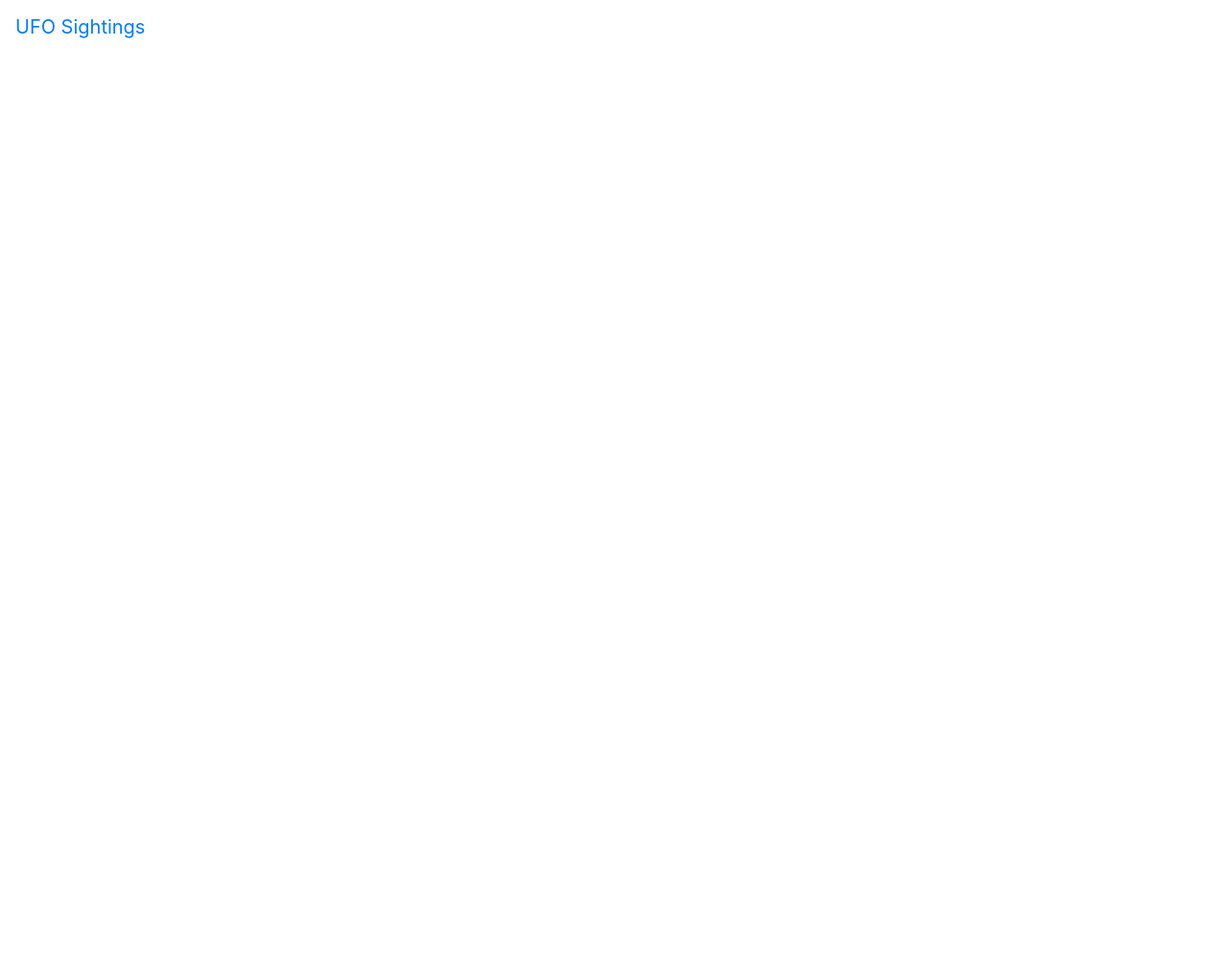
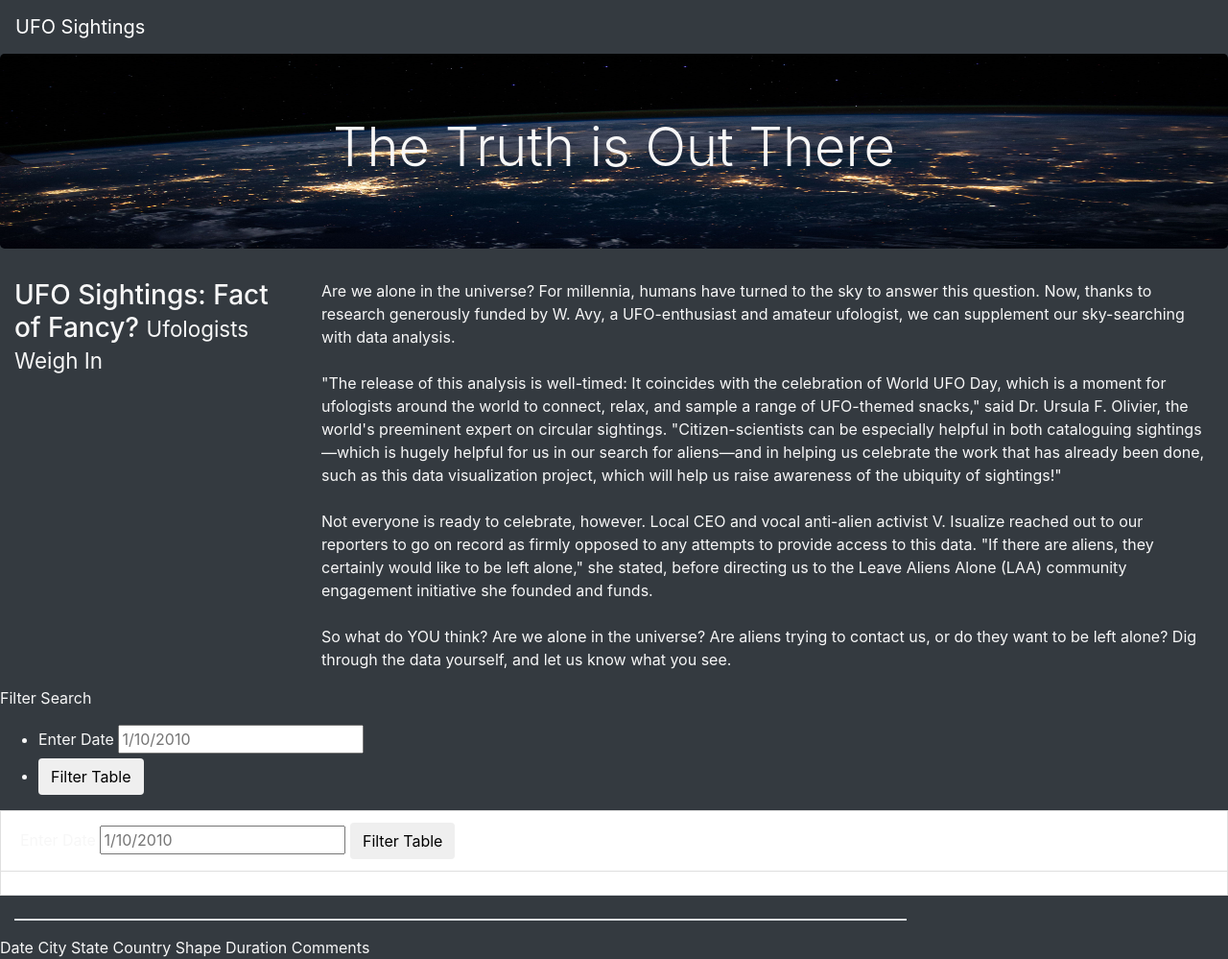
Before and after one commit to Sborresch/java_script, a plain HTML site: page UFOS/index.html in a window 1280 px wide. Shown: the whole page at 96% size. Before the commit the page ends 800 px from the top, so only its background shows below. Drawn offline with nearby package versions, Linux system fonts and the light colour scheme.

Commit message:
Add files via upload

```diff
--- a/UFOS/index.html
+++ b/UFOS/index.html
@@ -13,11 +13,74 @@
         />
     <link rel="stylesheet" href="static/css/style.css">
 </head>
-<body>
+<body class="bg-dark">
     <div class="wrapper">
-        <nav class="navbar navbar-expand-lg">
+        <nav class="navbar navbar-dark bg-dark navbar-expand-lg">
             <a class="navbar-brand" href="index.html">UFO Sightings</a>
         </nav>
     </div>
+    <div class="jumbotron">
+        <h1 class="display-4">The Truth is Out There</h1>
+    </div>
+      <div class="container-fluid">
+        <div class="row">
+          <div class="col-md-3">
+            <h3>UFO Sightings: Fact of Fancy? <small>Ufologists Weigh In</small></h3>
+          </div>
+          <div class="col-md-9">
+            <p>
+              Are we alone in the universe? For millennia, humans have turned to the sky to answer this question. Now, thanks to research generously funded by W. Avy, a UFO-enthusiast and amateur ufologist, we can supplement our sky-searching with data analysis.<br><br>"The release of this analysis is well-timed: It coincides with the celebration of World UFO Day, which is a moment for ufologists around the world to connect, relax, and sample a range of UFO-themed snacks," said Dr. Ursula F. Olivier, the world's preeminent expert on circular sightings. "Citizen-scientists can be especially helpful in both cataloguing sightings—which is hugely helpful for us in our search for aliens—and in helping us celebrate the work that has already been done, such as this data visualization project, which will help us raise awareness of the ubiquity of sightings!"<br><br>Not everyone is ready to celebrate, however. Local CEO and vocal anti-alien activist V. Isualize reached out to our reporters to go on record as firmly opposed to any attempts to provide access to this data. "If there are aliens, they certainly would like to be left alone," she stated, before directing us to the Leave Aliens Alone (LAA) community engagement initiative she founded and funds.<br><br>So what do YOU think? Are we alone in the universe? Are aliens trying to contact us, or do they want to be left alone? Dig through the data yourself, and let us know what you see.
+
+
+            </p>
+          </div>
+          <form>
+            <p>Filter Search</p>
+            <ul>
+              <li>
+                <label for="date">Enter Date</label>
+                <input type="text" placeholder="1/10/2010" id="datetime" />
+              </li>
+              <li>
+                 <button id="filter-btn" type="button" class="btn btn-default">
+                   Filter Table
+                 </button>
+              </li>
+            </ul>
+           </form>
+        </div>
+      </div>
+
+    <li class="list-group-item">
+        <label for="date">Enter Date</label>
+        <input type="text" placeholder="1/10/2010" id="datetime" />
+        <button id="filter-btn" type="button" class="btn btn-default">Filter Table</button>
+    </li>
+    <li class="list-group-item">
+
+    </li>
+
+    <div class="col-md-9">
+        <table class="table table-striped">
+          <thead>
+            <tr>
+              <th></th>
+            </tr>
+          </thead>
+          <tbody></tbody>
+        </table>
+      </div>
+
+    <script src="https://cdnjs.cloudflare.com/ajax/libs/d3/4.11.0/d3.js"></script>
+    <script src="static/js/data.js"></script>
+    <script src="static/js/app.js"></script>
+
+    <th>Date</th>
+    <th>City</th>
+    <th>State</th>
+    <th>Country</th>
+    <th>Shape</th>
+    <th>Duration</th>
+    <th>Comments</th>
 </body>
 </html>
--- a/UFOS/static/css/style.css
+++ b/UFOS/static/css/style.css
@@ -0,0 +1,10 @@
+body {
+
+    color: #f7f7f7;
+  }
+
+  .jumbotron {
+    background-image: url("../images/nasa.jpg");
+    background-size: 100% 100%;
+    text-align: center;
+  }
```
Also changed, not shown: UFOS/ufo_starterCode.js (added, +66 -0 lines), UFOS/static/images/nasa.jpg (added).
